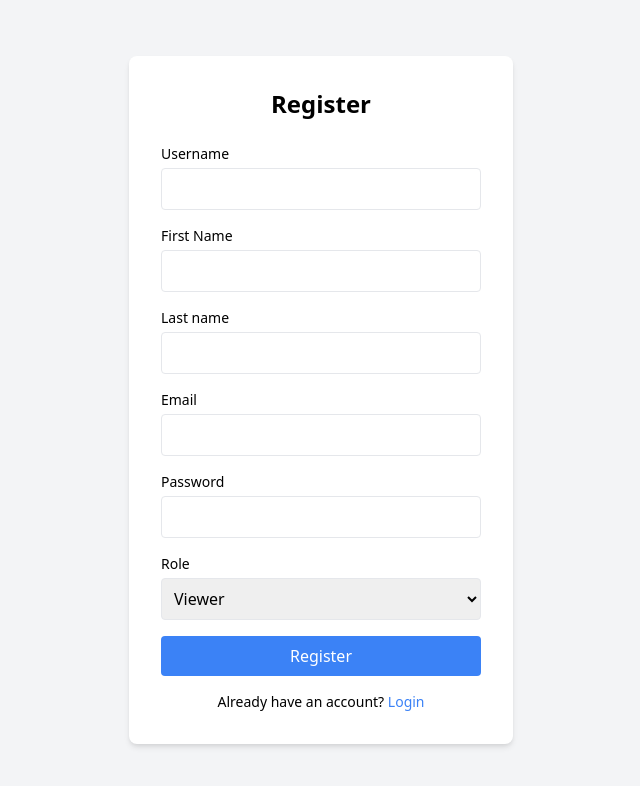
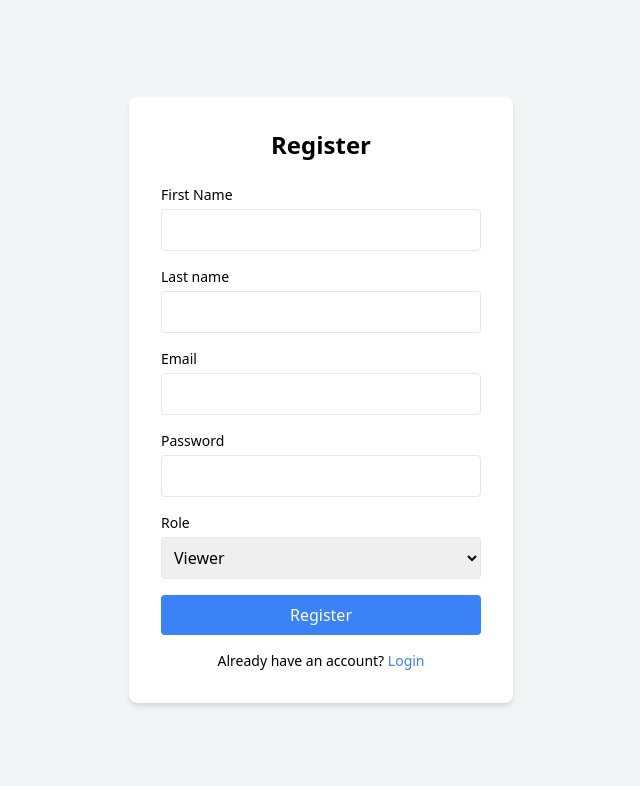
Before and after one commit to maximugisha/mothers, a PHP site: page /register.php in a window 1280 px wide. Shown: the top 786 px of the page, without its empty margins (319-959 px from the left). Run offline with PHP 8.4, Linux system fonts and the light colour scheme.

Commit message:
rectify rem username

```diff
--- a/api/login.php
+++ b/api/login.php
@@ -28,7 +28,6 @@ if (!empty($data->email) && !empty($data->password)) {
                 "exp" => time() + JWT_EXPIRATION_TIME,
                 "data" => array(
                     "id" => $user->id,
-                    "username" => $user->username,
                     "email" => $user->email,
                     "role" => $user->role
                 )
@@ -42,7 +41,9 @@ if (!empty($data->email) && !empty($data->password)) {
                 "jwt" => $jwt,
                 "user" => array(
                     "id" => $user->id,
-                    "username" => $user->username,
+                    "email" => $user->email,
+                    "lastname" => $user->lastname,
+                    "firstname" => $user->firstname,
                     "role" => $user->role
                 )
             ));
--- a/api/register.php
+++ b/api/register.php
@@ -15,14 +15,12 @@ $user = new User($db);
 $data = json_decode(file_get_contents("php://input"));
 
 if(
-    !empty($data->username) &&
     !empty($data->email) &&
     !empty($data->firstname) &&
     !empty($data->lastname) &&
     !empty($data->password) &&
     !empty($data->role)
 ) {
-    $user->username = $data->username;
     $user->email = $data->email;
     $user->password = $data->password;
     $user->firstname = $data->firstname;
--- a/register.php
+++ b/register.php
@@ -11,10 +11,6 @@
     <div class="bg-white p-8 rounded-lg shadow-md w-96">
         <h1 class="text-2xl font-bold mb-6 text-center">Register</h1>
         <form id="registerForm" class="space-y-4">
-            <div>
-                <label class="block text-sm font-medium mb-1">Username</label>
-                <input type="text" name="username" required class="w-full p-2 border rounded">
-            </div>
             <div>
                 <label class="block text-sm font-medium mb-1">First Name</label>
                 <input type="text" name="firstname" required class="w-full p-2 border rounded">
--- a/users.sql
+++ b/users.sql
@@ -1,7 +1,6 @@
 CREATE TABLE users
 (
     id         INT PRIMARY KEY AUTO_INCREMENT,
-    username   VARCHAR(50)                        NOT NULL,
     email      VARCHAR(100)                       NOT NULL UNIQUE,
     password   VARCHAR(255)                       NOT NULL,
     firstname   VARCHAR(255)                       NOT NULL,
```
Also changed, not shown: models/User.php (+1 -6 lines), 1 other file.
